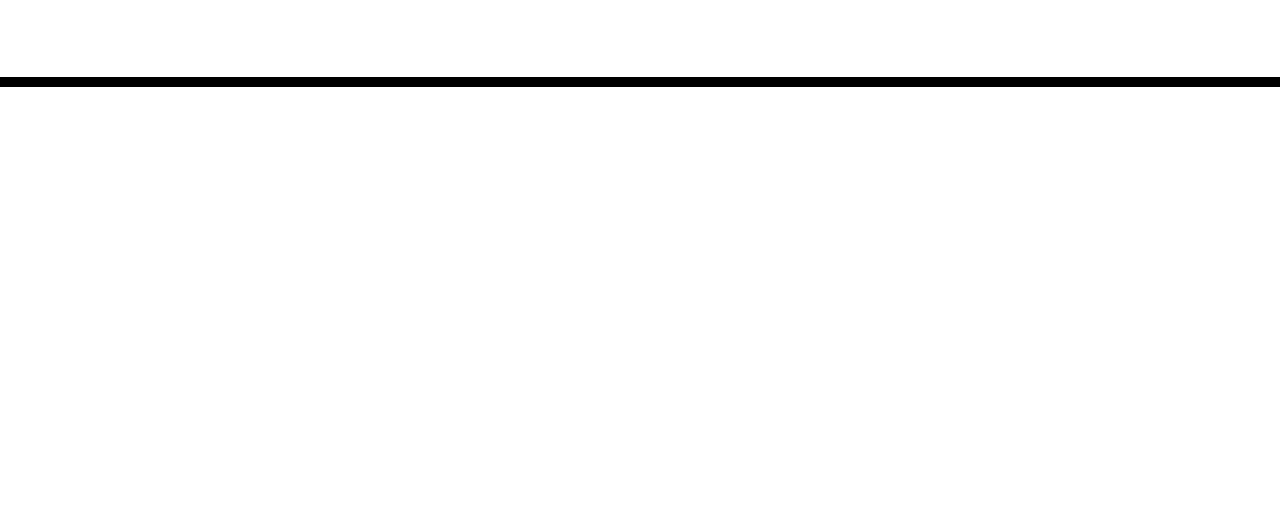
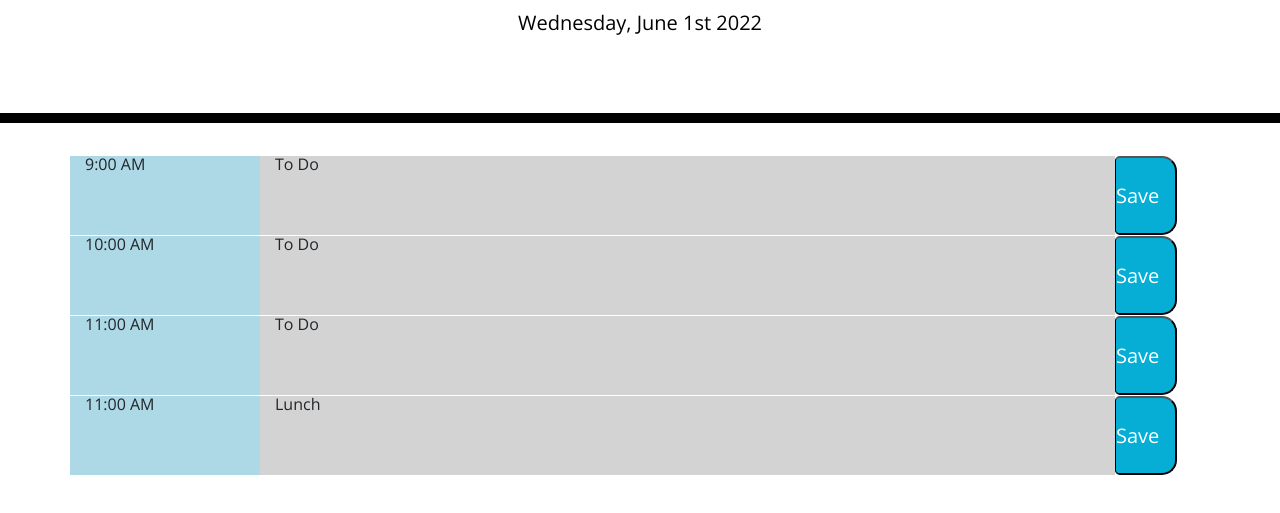
Before and after one commit to McAmy2001/daily-planner, a plain HTML site: page index.html in a window 1280 px wide. Shown: the part 181-694 px from the top of the page. Drawn offline with nearby package versions, Linux system fonts and the light colour scheme; files that its build step writes are made by us from their sources.

Commit message:
working on layout

```diff
--- a/assets/css/style.css
+++ b/assets/css/style.css
@@ -31,9 +31,9 @@ textarea{
 }
 
 .row {
-  white-space: pre-wrap;
+
   height: 80px;
-  border-top: 1px solid white;;
+  border-top: 1px solid white;
 }
 
 .hour {
@@ -63,9 +63,20 @@ textarea{
   border-bottom-right-radius: 15px;
   background-color: #06AED5;
   color: white;
+  height: 100%;
+  padding-left: 0;
 }
 
 .saveBtn i:hover {
   font-size: 20px;
   transition: all .3s ease-in-out;
 }
+.time {
+  background-color: lightblue;
+}
+.task-field {
+  background-color: #d3d3d3;
+}
+div .col-1 {
+  padding-left: 0;
+}
--- a/assets/js/script.js
+++ b/assets/js/script.js
@@ -0,0 +1,35 @@
+const nineAMEl = document.getElementById("nineAM");
+nineAMEl.addEventListener("click", function() {
+  console.log("clicked");
+  });
+
+  const tenAMEl = document.getElementById("tenAM");
+tenAMEl.addEventListener("click", function() {
+  console.log("clicked");
+  });
+
+  const elevenAMEl = document.getElementById("elevenAM");
+elevenAMEl.addEventListener("click", function() {
+  console.log("clicked");
+  });
+
+  const twelvePMEl = document.getElementById("twelvePM");
+twelvePMEl.addEventListener("click", function() {
+  console.log("clicked");
+  });
+
+
+
+
+
+
+
+
+
+function displayDate() {
+  const day = moment().format('dddd');
+  const date = moment().format('MMMM Do YYYY');
+  document.getElementById("currentDay").innerHTML = day + ', ' + date;
+};
+//setInterval(displayDate, 18 * 10**5);
+displayDate();
--- a/index.html
+++ b/index.html
@@ -18,7 +18,7 @@
       href="https://fonts.googleapis.com/css?family=Open+Sans&display=swap"
       rel="stylesheet"
     />
-    <link rel="stylesheet" href="style.css" />
+    <link rel="stylesheet" href="./assets/css/style.css" />
     <title>Work Day Scheduler</title>
   </head>
 
@@ -28,11 +28,57 @@
       <p class="lead">A simple calendar app for scheduling your work day</p>
       <p id="currentDay" class="lead"></p>
     </header>
+
     <div class="container">
       <!-- Timeblocks go here -->
+      <div class="row" id="nineAM">
+        <div class="col-2 time">
+          9:00 AM
+        </div>
+        <div class="col-9 task-field">
+          <p>To Do</p>
+        </div>
+        <div class="col-1">
+          <button class="saveBtn btn-lg">Save</button>
+        </div>
+      </div>
+      <div class="row" id="tenAM">
+        <div class="col-2 time">
+          10:00 AM
+        </div>
+        <div class="col-9 task-field">
+          <p>To Do</p>
+        </div>
+        <div class="col-1">
+          <button class="saveBtn btn-lg">Save</button>
+        </div>
+      </div>
+      <div class="row" id="elevenAM">
+        <div class="col-2 time">
+          11:00 AM
+        </div>
+        <div class="col-9 task-field">
+          <p>To Do</p>
+        </div>
+        <div class="col-1">
+          <button class="saveBtn btn-lg">Save</button>
+        </div>
+      </div>
+      <div class="row" id="twelvePM">
+        <div class="col-2 time">
+          11:00 AM
+        </div>
+        <div class="col-9 task-field">
+          <p>Lunch</p>
+        </div>
+        <div class="col-1">
+          <button class="saveBtn btn-lg">Save</button>
+        </div>
+      </div>
     </div>
 
     <script src="https://code.jquery.com/jquery-3.4.1.min.js"></script>
+    <script src="https://cdnjs.cloudflare.com/ajax/libs/jqueryui/1.12.1/jquery-ui.min.js"></script>
     <script src="https://cdnjs.cloudflare.com/ajax/libs/moment.js/2.24.0/moment.min.js"></script>
     <script src="./assets/js/script.js"></script>
   </body>
```
Also changed, not shown: 1 other file.
